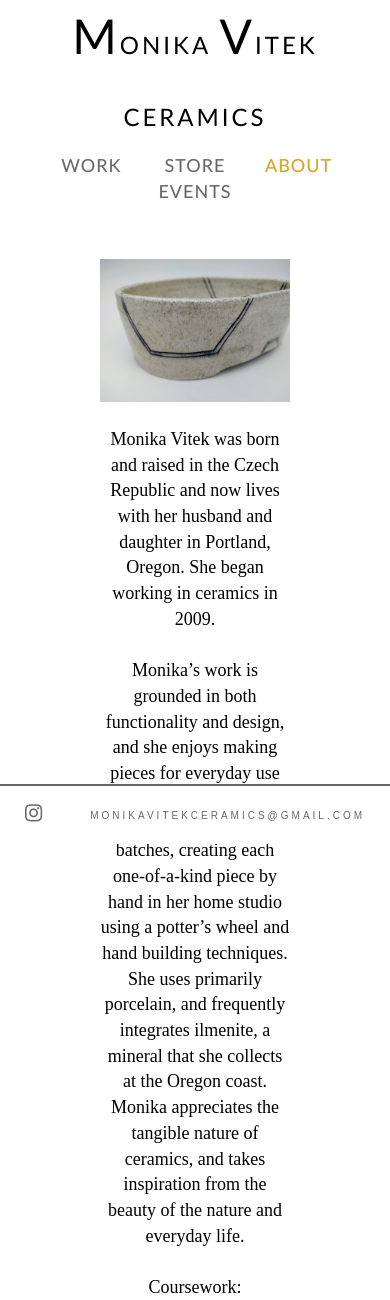
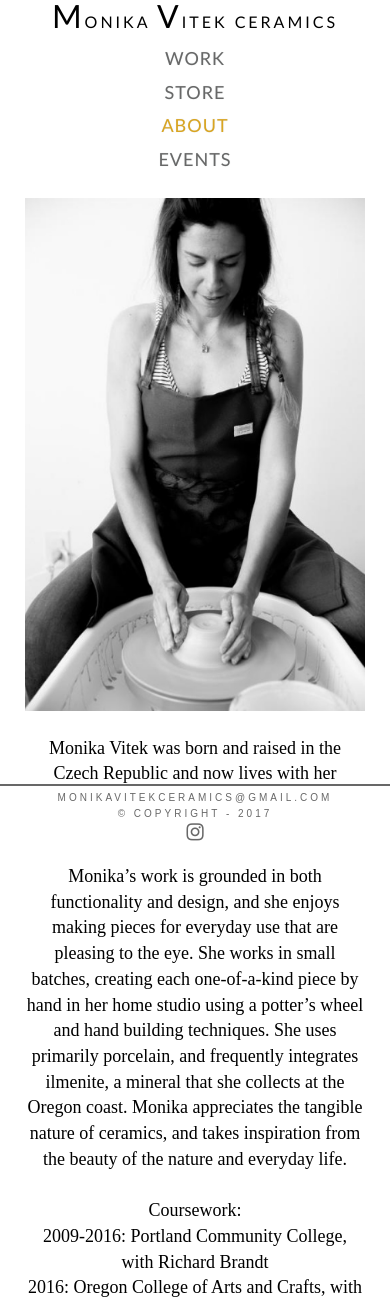
Before and after one commit to jacobjanak/Django-eCommerce-Website, a Django app: page /about/ in a window 390 px wide. Shown: the top 1300 px of the page. Run offline with Django 3.2, Linux system fonts and the light colour scheme; some libraries are stand-ins or nearby versions.

Commit message:
Made the site mobile-responsive

```diff
--- a/ceramics/templates/base.html
+++ b/ceramics/templates/base.html
@@ -52,11 +52,11 @@
 
     {% if not no_footer %}
     <footer>
+      <div class="font" id="right-footer-text">monikavitekceramics@gmail.com</div>
       <div class="font" id="left-footer-text">© Copyright - 2017</div>
       <a id="instagram" href="https://www.instagram.com/monikavitekceramics/" target="_blank">
         <i class="fa fa-instagram fa-2x" aria-hidden="true"></i>
       </a>
-      <div class="font" id="right-footer-text">monikavitekceramics@gmail.com</div>
     </footer>
     {% endif %}
 
--- a/ceramics/templates/ceramics/work.html
+++ b/ceramics/templates/ceramics/work.html
@@ -5,4 +5,8 @@
 
   <link rel="stylesheet" href="{% static "ceramics/css/work.css" %}" />
 
+  <p>
+    Coming soon
+  </p>
+
 {% endblock %}
--- a/ceramics/views.py
+++ b/ceramics/views.py
@@ -20,8 +20,6 @@
     return render(request, 'ceramics/events.html', {'active_link': 'events'})
 
 def product(request):
-    print(request.path)
     item_id = request.path.strip('store/item/')
-    print(item_id)
     product = Item.objects.get(id=item_id)
     return render(request, 'ceramics/product.html', {'active_link': 'store', 'product': product})
--- a/static/ceramics/css/about.css
+++ b/static/ceramics/css/about.css
@@ -1,3 +1,6 @@
+#page-container {
+  margin-bottom: 60px;
+}
 #about-text, #about-picture {
   display: inline-block;
   vertical-align: top;
--- a/static/ceramics/css/base.css
+++ b/static/ceramics/css/base.css
@@ -31,6 +31,12 @@
   color: #000 !important;
 }
 .big-letter { font-size: 2em; }
+@media only screen and (max-width: 599px) {
+  #text-logo {
+    line-height: 32px;
+    font-size: 16px;
+  }
+}
 /* end logo */
 
 /* nav */
@@ -63,7 +69,10 @@
 }
 nav > .active { color: #DAA520 !important; }
 @media only screen and (max-width: 599px) {
-  .nav-link:hover::before { visibility: hidden; }
+  .nav-link {
+    width: 100%;
+    margin-top: 8px !important;
+  }
 }
 .line {
   display: inline-block;
@@ -112,6 +121,11 @@
   margin: 50px 100px 105px;
   font-size: 0;
 }
+@media only screen and (max-width: 599px) {
+  #page-container {
+    margin: 20px 25px 105px;
+  }
+}
 
 /* footer */
 footer {
@@ -141,11 +155,18 @@
 }
 #left-footer-text, #right-footer-text {
   width: 320px;
+  width: calc(50% - 20px);
   overflow: visible;
 }
 @media only screen and (max-width: 899px) {
-  footer { text-align: left; }
-  #left-footer-text { display: none; }
+  #instagram, #left-footer-text, #right-footer-text {
+    width: 100%;
+    line-height: 16px;
+    text-align: center;
+  }
+  #right-footer-text {
+    margin-top: 4px;
+  }
 }
 @media only screen and (max-width: 599px) {
   footer {
```
Also changed, not shown: ceramics/templates/ceramics/product.html (+3 -13 lines), static/ceramics/css/product.css (+14 -4 lines), db.sqlite3, static/ceramics/images/about.jpg, 1 other file.
